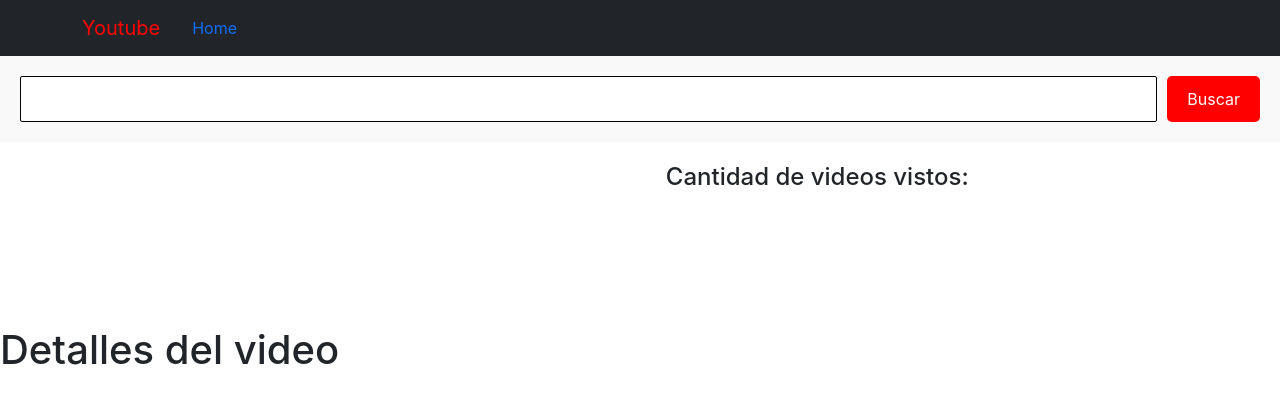
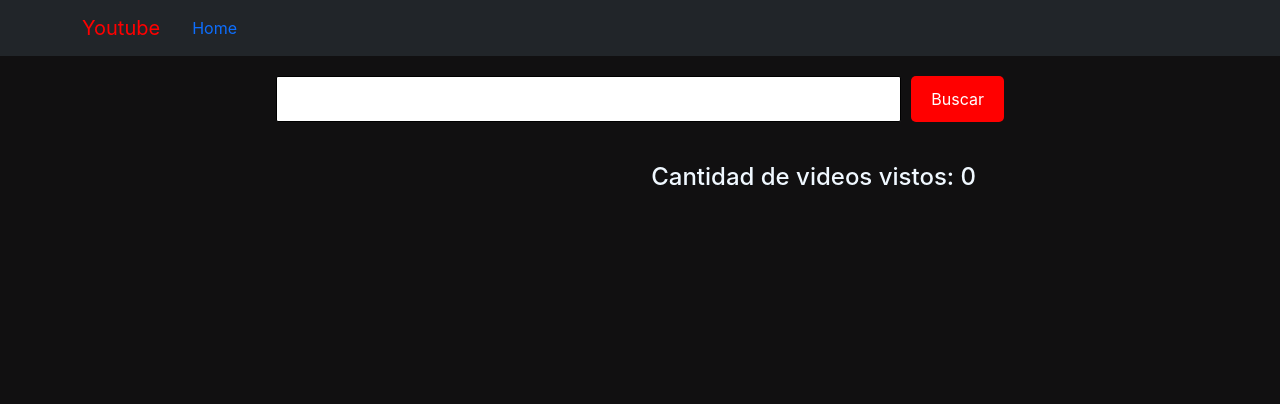
Before and after one commit to FelipeH99/ReactYoutube, a React (Create React App) app in the folder reactyt-app/: page /Home in a window 1280 px wide. Shown: the top 404 px of the page. Built offline with nearby package versions, Linux system fonts and the light colour scheme.

Commit message:
details page

```diff
--- a/reactyt-app/package.json
+++ b/reactyt-app/package.json
@@ -13,6 +13,7 @@
     "react-router-dom": "^6.18.0",
     "react-scripts": "^5.0.1",
     "react-youtube": "^10.1.0",
+    "styled-components": "^6.1.1",
     "web-vitals": "^2.1.4"
   },
   "scripts": {
--- /dev/null
+++ b/reactyt-app/src/features/VideoDetails/VideoDetails.css
@@ -0,0 +1,3 @@
+.Detalles {
+    margin-top: 5%;
+}
--- a/reactyt-app/src/features/VideoDetails/VideoDetails.js
+++ /dev/null
@@ -1,12 +0,0 @@
-import React from 'react';
-
-function VideoDetails() {
-    return (
-        <div>
-            <h1>Detalles del video</h1>
-            {/* Aquí puedes agregar la lógica para mostrar los detalles de un video */}
-        </div>
-    );
-}
-
-export default VideoDetails;
--- /dev/null
+++ b/reactyt-app/src/features/VideoDetails/VideoDetails.jsx
@@ -0,0 +1,34 @@
+import { useEffect, useState } from 'react';
+import { useParams } from 'react-router-dom';
+import YouTubePlayer from '../YoutubePlayer/YoutubePlayer';
+import './VideoDetails.css';
+
+const VideoDetails = () => {
+    const { videoId } = useParams();
+    const [video, setVideo] = useState(null);
+    const apikey = "AIzaSyAMxpgKM8np3dsTLsV_aAFSFUMV7tKnqV0";
+
+    useEffect(() => {
+        fetch(`https://www.googleapis.com/youtube/v3/videos?id=${videoId}&key=${apikey}&part=snippet,contentDetails,statistics,status`)
+            .then(response => response.json())
+            .then(data => {
+                setVideo(data.items[0]);
+            })
+            .catch(error => console.log(error));
+    }, [videoId]);
+
+    return (
+        <div className='Detalles'>
+            {video && (
+                <>
+                    <YouTubePlayer videoId={video.id} />
+                    <h2>{video.snippet.title}</h2>
+                    <p>{video.snippet.description}</p>
+                    {/* Aquí puedes agregar más detalles del video como las vistas, los likes, etc. */}
+                </>
+            )}
+        </div>
+    );
+}
+
+export default VideoDetails;
--- a/reactyt-app/src/features/YoutubeSearch/YoutubeSearch.css
+++ b/reactyt-app/src/features/YoutubeSearch/YoutubeSearch.css
@@ -2,8 +2,8 @@
     display: flex;
     justify-content: center;
     padding: 20px;
-    background-color: #f9f9f9;
-    width: 100%;
+    width: 60%;
+    justify-self: center;
 }
 
 .SearchForm input {
@@ -21,6 +21,16 @@
     background-color: #ff0000;
     color: white;
     cursor: pointer;
+}
+
+.SearchForm button:hover {
+    background-color: #cc0000;
+}
+
+.SearchForm button:active {
+    background-color: #323832;
+    box-shadow: 0 5px #666;
+    transform: translateY(4px);
 }
 
 .VideoContainer {
@@ -54,7 +64,7 @@
 .videoData {
     grid-area: data;
     word-wrap: break-word;
-    max-width: 100%;
+    max-width: 80%;
     padding: 0.3rem;
 }
 
@@ -63,7 +73,20 @@
 }
 
 .videoData>button {
-    width: 100%;
+    width: 30%;
+
+
+
+}
+
+.videoData>button:hover {
+    background-color: grey;
+}
+
+.videoData>button:active {
+    background-color: #323832;
+    box-shadow: 0 5px #666;
+    transform: translateY(4px);
 }
 
 .mainContent {
@@ -82,11 +105,13 @@
 
 .SideVideos {
     display: grid;
-    grid-template-rows: repeat(3, 1fr);
-    height: fit-content;
+    grid-template-rows: r epeat(3, 1fr);
+    height: max-content;
     grid-area: side;
     row-gap: 1rem;
     padding: 0.3rem;
+    max-width: var(ytd-watch-flexy-max-player-width);
+    min-width: var(ytd-watch-flexy-min-player-width);
 }
 
 .sideVideo {
--- a/reactyt-app/src/features/YoutubeSearch/YoutubeSearch.jsx
+++ b/reactyt-app/src/features/YoutubeSearch/YoutubeSearch.jsx
@@ -1,4 +1,5 @@
-import { useState } from 'react';
+import { useEffect, useState } from 'react';
+import { useNavigate } from 'react-router-dom';
 import YouTubePlayer from '../YoutubePlayer/YoutubePlayer';
 import './YoutubeSearch.css';
 
@@ -7,28 +8,45 @@ const YouTubeSearch = () => {
     const [videos, setVideos] = useState([]);
     const [mainVideo, setMainVideo] = useState(null);
     const [error, setError] = useState(false);
-
+    const [videosWatchedCount, setVideosWatchedCount] = useState(0); // Nuevo estado para el contador
+    //const apikey = "AIzaSyDiwcdrnpEiLrZzpynoIxEB6NgjkZSKS1A"
+    const apikey = 'AIzaSyAMxpgKM8np3dsTLsV_aAFSFUMV7tKnqV0'
     const handleInputChange = (event) => {
         setQuery(event.target.value);
     }
 
     const searchVideos = () => {
-        fetch(`https://www.googleapis.com/youtube/v3/search?q=${query}&type=video&key=AIzaSyDiwcdrnpEiLrZzpynoIxEB6NgjkZSKS1A&part=snippet`)
+        fetch(`https://www.googleapis.com/youtube/v3/search?q=${query}&type=video&key=${apikey}&part=snippet`)
             .then(response => response.json())
             .then(data => {
                 setVideos(data.items);
                 setMainVideo(data.items[0]);
+                localStorage.setItem('videos', JSON.stringify(data.items)); // Guardar videos en localStorage
             })
             .catch(error => {
                 console.log(error);
                 setError(true);
             });
     }
+    const navigate = useNavigate();
 
+    const handleDetailsClick = (videoId) => {
+        navigate(`/details/${videoId}`);
+    }
     const handleVideoClick = (video) => {
         setMainVideo(video);
+        setVideosWatchedCount(prevCount => prevCount + 1);
     }
-    // className='contSearch'
+
+    useEffect(() => {
+        const storedVideos = JSON.parse(localStorage.getItem('videos'));
+        if (storedVideos) {
+            setVideos(storedVideos);
+            console.log(storedVideos);
+            setMainVideo(storedVideos[0]);
+        }
+    }, []);
+
     return (
         <>
             <div className='SearchForm'>
@@ -36,18 +54,15 @@ const YouTubeSearch = () => {
                 <button onClick={searchVideos}>Buscar</button>
             </div>
             <div className='mainContent'>
-
                 {error && <p>Hubo un error al buscar los videos</p>}
                 {mainVideo && (
                     <>
                         <YouTubePlayer videoId={mainVideo.id.videoId} />
                         <div className='videoData'>
                             <h2>{mainVideo.snippet.title}</h2>
-                            <button onClick={() => { }}>Detalles</button>
+                            <button onClick={() => handleDetailsClick(mainVideo.id.videoId)}>Detalles</button>
                         </div>
                     </>
-
-
                 )}
                 <div className='SideVideos'>
                     {videos && videos.length > 0 && videos.slice(1, 5).map((video, index) => (
@@ -55,12 +70,10 @@ const YouTubeSearch = () => {
                             <div className='sideVideo' key={index} onClick={() => handleVideoClick(video)}>
                                 <img src={video.snippet.thumbnails.default.url} alt={video.snippet.title} />
                                 <span>{video.snippet.title}</span>
-
                             </div>
-
                         )
                     ))}
-                    <h2 style={{ fontSize: '1.5rem' }}>Cantidad de videos vistos:</h2>
+                    <h2 style={{ fontSize: '1.5rem' }}>Cantidad de videos vistos: {videosWatchedCount}</h2>
                 </div>
             </div>
         </>
--- a/reactyt-app/src/index.css
+++ b/reactyt-app/src/index.css
@@ -12,6 +12,7 @@ body {
 #root {
   width: 100%;
   height: 100%;
+  background-color: #111011;
 }
 
 html {
--- a/reactyt-app/src/layout/Layout.css
+++ b/reactyt-app/src/layout/Layout.css
@@ -7,3 +7,11 @@
     width: 100%;
     height: 60px;
 }
+
+h2 {
+    color: aliceblue
+}
+
+.span {
+    color: aliceblue;
+}
--- a/reactyt-app/src/layout/YtLayout.jsx
+++ b/reactyt-app/src/layout/YtLayout.jsx
@@ -1,6 +1,5 @@
 import { Container, Nav, Navbar } from "react-bootstrap";
 import { Link, Outlet } from "react-router-dom";
-import YouTubeSearch from '../features/YoutubeSearch/YoutubeSearch';
 
 import "./Layout.css";
 
@@ -11,13 +10,12 @@ export default function Layout() {
         <Container>
           <Navbar.Brand style={{ color: 'red' }}>Youtube</Navbar.Brand>
           <Nav className="me-auto">
-            <Nav.Link as={Link} to="/">
+            <Nav.Link as={Link} to="/home">
               Home
             </Nav.Link>
           </Nav>
         </Container>
       </nav>
-      <YouTubeSearch />
       <Outlet />
     </>
   );
```
Also changed, not shown: reactyt-app/src/routes/Router.jsx (+4 -3 lines), 1 other file (tests, documents, lock files or other folders).
